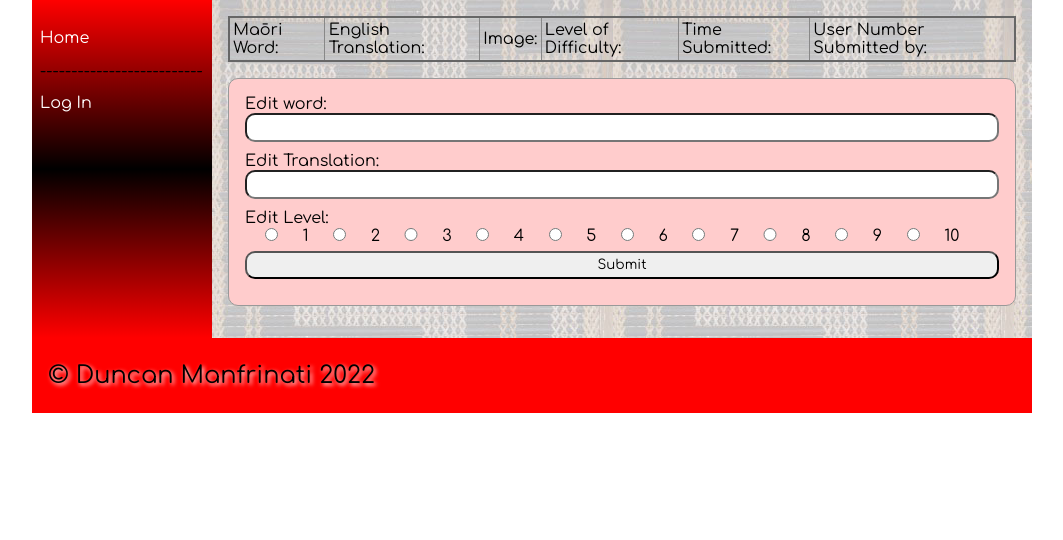
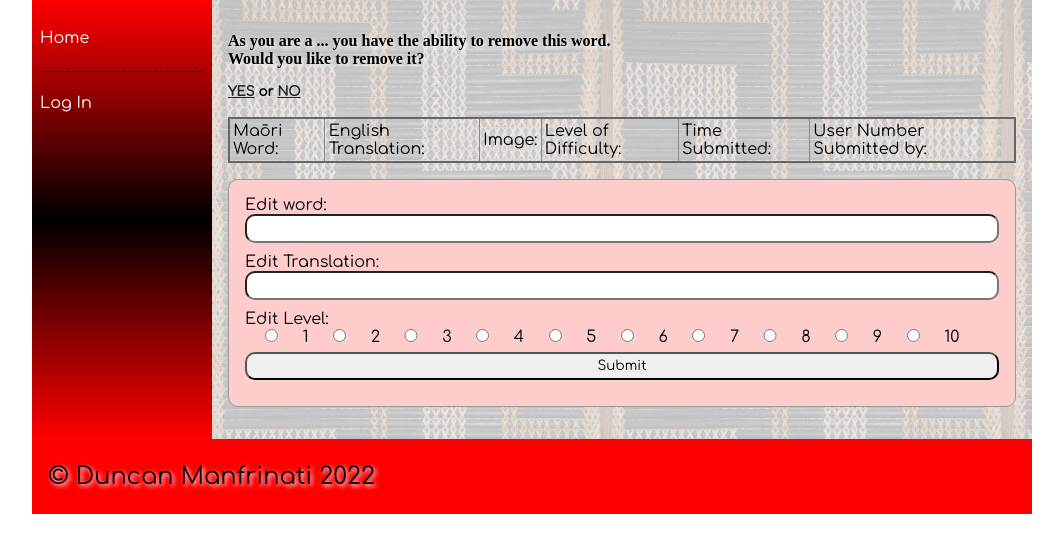
Before and after one commit to DuncanManfrinati/Maori_Dictionary, a Flask app: page /word/1 in a window 1280 px wide. Shown: the part 101-641 px from the top of the page, without its empty margins (108-1171 px from the left). Run offline with Flask 2, Linux system fonts and the light colour scheme; data comes from the database, SQL or seed files in the repository; both versions use the stored data as it was after the commit; some web fonts are replaced.

Commit message:
Lesson 13:
Redirect for delete_no and delete_word_no completed

```diff
--- a/app.py
+++ b/app.py
@@ -174,9 +174,11 @@
     return render_template("categories.html", logged_in=is_logged_in(), category_ids=int(category_id), cat=cat,
                            categories=categories())
 
+
 @app.route("/category/delete_no", methods=['POST', 'GET'])
 def no_delete():
     return render_template("home.html", logged_in=is_logged_in(), categories=categories())
+
 
 @app.route("/category/delete_yes", methods=['POST', 'GET'])
 def yes_delete(category_id):
@@ -184,25 +186,44 @@
     query = "DELETE FROM dictionary WHERE category_id = ?;"
     cur = con.cursor()
     cur.execute(query, (category_id,))
+    con.commit()
     con.close()
-    return render_template("home.html", logged_in=is_logged_in(), categories=categories(), category_ids=int(category_id))
+    return render_template("home.html", logged_in=is_logged_in(), categories=categories(),
+                           category_ids=int(category_id))
 
+
+@app.route("/word/delete_no", methods=['POST', 'GET'])
+def no_word_delete():
+    return render_template("home.html", logged_in=is_logged_in(),
+                           categories=categories())
+
+
+@app.route("/word/delete_yes", methods=['POST', 'GET'])
+def yes_word_delete(id):
+    con = create_connection(DATA_BASE)
+    query = "DELETE FROM dictionary WHERE id = ?;"
+    cur = con.cursor()
+    cur.execute(query, (id,))
+    con.commit()
+    con.close()
+    return render_template("home.html", logged_in=is_logged_in(), categories=categories(),
+                           id=id)
 
 
 @app.route("/word/<id>", methods=['POST', 'GET'])
 def dictionary(id):
     if request.method == 'POST':
-        editmaori = request.form.get('editmaori')
-        editenglish = request.form.get('editenglish')
-        editlevel = request.form.get('editlevel')
-        newtime = datetime.now()
+        edit_maori = request.form.get('editmaori')
+        edit_english = request.form.get('editenglish')
+        edit_level = request.form.get('editlevel')
+        new_time = datetime.now()
 
         con = create_connection(DATA_BASE)
         print(id)
         query = "UPDATE dictionary SET maori = ?, english = ?, level = ?, time = ? WHERE id=? ;"
 
         cur = con.cursor()
-        cur.execute(query, (editmaori, editenglish, editlevel, newtime,id))
+        cur.execute(query, (edit_maori, edit_english, edit_level, new_time, id))
         con.commit()
         con.close()
 
--- a/templates/categories.html
+++ b/templates/categories.html
@@ -6,7 +6,7 @@
 
 {% block main %}
 
-<h4>As you are a ... you have the ability to remove this column. <br> Would you like to remove it? <br></h4>
+<h4>As you are a ... you have the ability to remove this category. <br> Would you like to remove it? <br></h4>
 <h5><a href="/category/delete_yes">YES</a> or <a href="/category/delete_no">NO</a></h5>
 <br>
 <table class="word-table">
@@ -44,8 +44,8 @@
     <div class="form-group">
         <div class="form-label">Level:</div>
         {% for i in range(10) %}
-            <input type="radio" id="level" name="level" value="1" required>
-            <label for="{{ i + 1 }}">{{i + 1}}</label>
+            <input type="radio" id="{{ i + 1 }}" name="level" value="{{ i + 1 }}" required>
+            <label for="{{ i + 1 }}">{{ i + 1 }}</label>
         {% endfor %}
     </div>
     <div class="error">{{ error }}</div>
--- a/templates/word.html
+++ b/templates/word.html
@@ -5,6 +5,10 @@
 {% block heading %}Maōri - English Dictionary{% endblock %}
 
 {% block main %}
+
+<h4>As you are a ... you have the ability to remove this word. <br> Would you like to remove it? <br></h4>
+<h5><a href="/word/delete_yes">YES</a> or <a href="/word/delete_no">NO</a></h5>
+<br>
 
 <table class="word-table">
     <thead>
@@ -35,16 +39,16 @@
     <form class="dataForm" method="post" target="dictinary/{{id}}">
     <div class="form-group">
         <div class="form-label">Edit word:</div>
-        <div class="form-element"><input type="text" name="editmaori" id="editmaori" required></div>
+        <div class="form-element"><input type="text" name="edit_maori" id="edit_maori" required></div>
     </div>
     <div class="form-group">
         <div class="form-label">Edit Translation:</div>
-        <div class="form-element"><input type="text" name="editenglish" id="editenglish" required></div>
+        <div class="form-element"><input type="text" name="edit_english" id="edit_english" required></div>
     </div>
     <div class="form-group">
         <div class="form-label">Edit Level:</div>
         {% for i in range(10) %}
-            <input type="radio" id="editlevel" name="editlevel" value="{{ i + 1 }}" required>
+            <input type="radio" id="{{ i + 1 }}" name="edit_level" value="{{ i + 1 }}" required>
             <label for="{{ i + 1 }}">{{i + 1}}</label>
         {% endfor %}
     </div>
```
Also changed, not shown: identifier.sqlite.
